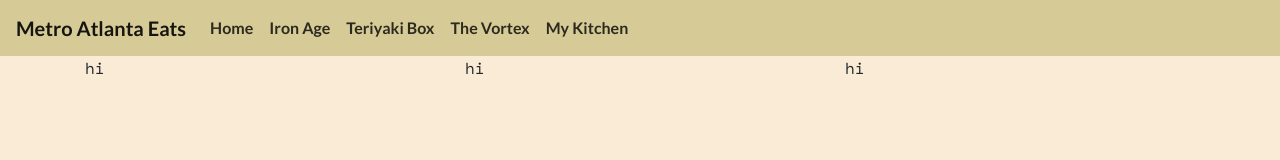
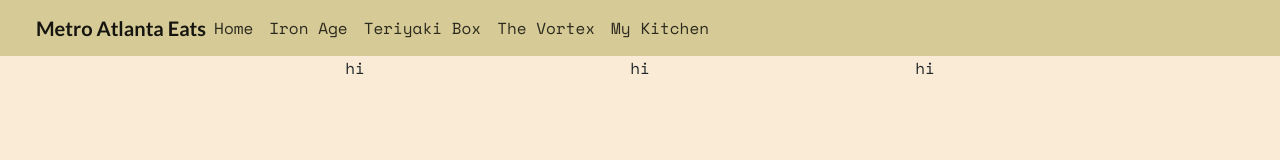
Before and after one commit to tdr3215/Bootstrap-Practice, a plain HTML site: page index.html in a window 1280 px wide. Drawn offline with nearby package versions, Linux system fonts and the light colour scheme.

Commit message:
finished styling navbar

```diff
--- a/index.html
+++ b/index.html
@@ -20,7 +20,7 @@
   </head>
   <body>
     <nav class="navbar navbar-expand-xl navbar-light">
-      <a href="#" class="navbar-brand">Metro Atlanta Eats</a>
+      <a href="#" class="navbar-brand mr-0">Metro Atlanta Eats</a>
       <button
         class="navbar-toggler"
         type="button"
@@ -56,10 +56,10 @@
       </div>
     </nav>
     <div class="container">
-      <div class="row">
-        <div class="col-md">hi</div>
-        <div class="col-md">hi</div>
-        <div class="col-md">hi</div>
+      <div class="row justify-content-center">
+        <div class="col-3">hi</div>
+        <div class="col-3">hi</div>
+        <div class="col-3">hi</div>
       </div>
     </div>
     <!-- <h1>Welcome to My Favorite Restaurants in Metro Atlanta</h1>
--- a/main.css
+++ b/main.css
@@ -3,8 +3,14 @@ body {
   font-family: "Space Mono", monospace;
 }
 
-.navbar a {
+.navbar-brand {
   font-family: "Lato", sans-serif;
+  margin-right: 0;
+  margin-left: 20px;
+}
+
+.nav-link {
+  font-family: inherit;
 }
 
 .navbar-light {
@@ -13,6 +19,10 @@ body {
 
 .navbar-light .navbar-nav .nav-link {
   color: rgba(0, 0, 0, 0.795);
+}
+
+.col-3 {
+  text-align: center;
 }
 
 /* body {
```
